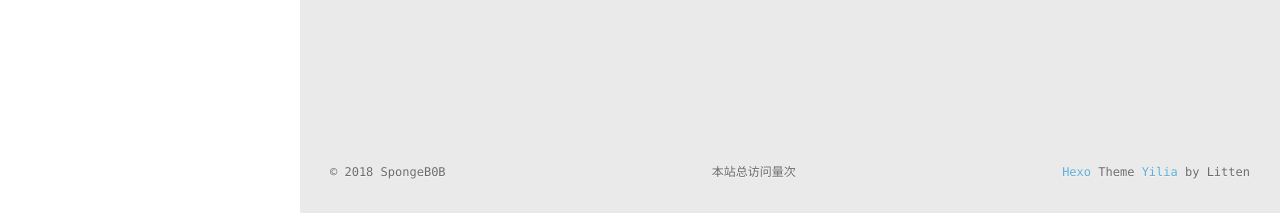
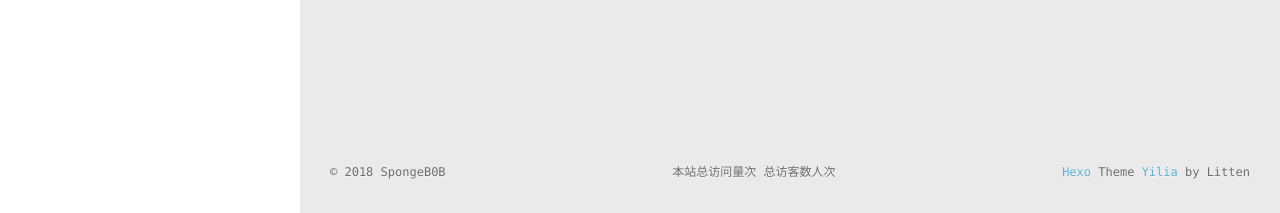
Before and after one commit to spongeb0b724/spongeb0b.github.io, a plain HTML site: page index.html in a window 1280 px wide. Shown: the part 587-800 px from the top of the page. Drawn offline with nearby package versions, Linux system fonts and the light colour scheme; some packages are replaced by stand-ins of ours; a script that the page names is missing.

Commit message:
Site updated: 2018-07-16 15:50:44

```diff
--- a/index.html
+++ b/index.html
@@ -246,6 +246,8 @@ var _hmt = _hmt || [];
       	</div>
             <script async src="//dn-lbstatics.qbox.me/busuanzi/2.3/busuanzi.pure.mini.js"></script>
             <span id="busuanzi_container_site_pv">本站总访问量<span id="busuanzi_value_site_pv"></span>次</span>
+			<span id="busuanzi_container_site_uv">总访客数<span id="busuanzi_value_site_uv"></span>人次
+  </span>
     </div>
   </div>
 </footer>
```
Also changed, not shown: 2018/07/16/python简单介绍/index.html (+2 -0 lines).
